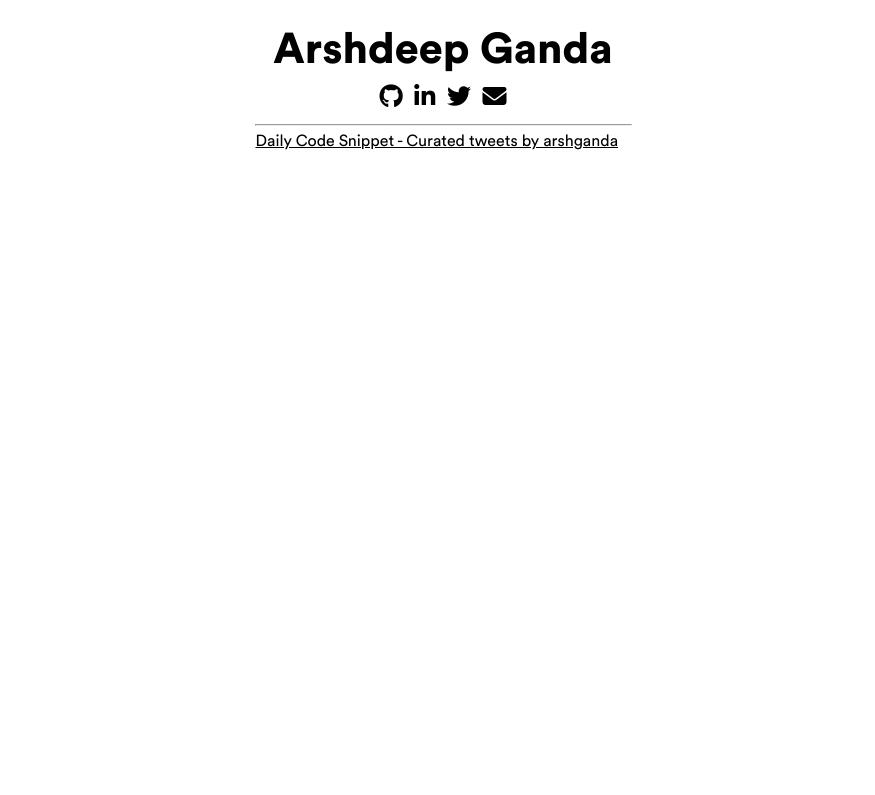
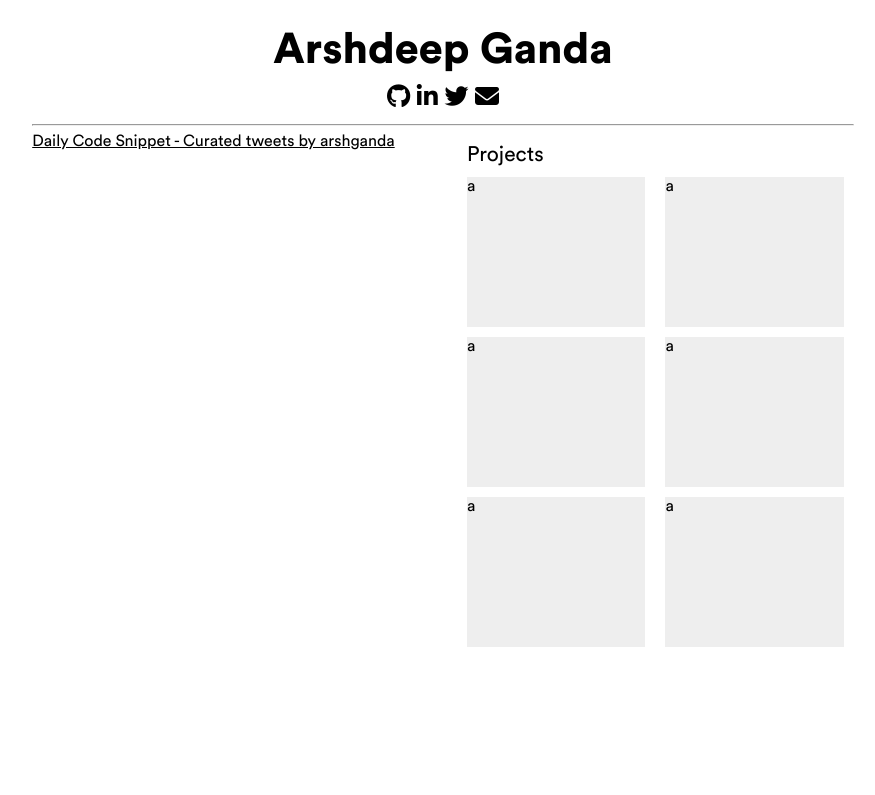
Before and after one commit to arshganda/ganda.dev, a plain HTML site: page index.html in a window 1280 px wide. Shown: the whole page, without its empty margins (197-1072 px from the left). Drawn offline with Linux system fonts and the light colour scheme; no server answers; files whose address does not match are found by name.

Commit message:
CSS is the worst but now there are 2 columns

```diff
--- a/index.html
+++ b/index.html
@@ -13,11 +13,11 @@
 </head>
 
 <body>
-    <main>
     <div class="content">
-            <div class="title">
+        <div class="top-content">
+            <header class="title">
                 <h6>Arshdeep Ganda</h6>
-            </div>
+            </header>
             <div id="spotify-song">
             </div>
             <script src="scripts.js"></script>
@@ -28,14 +28,66 @@
                 <a href="mailto:arshdeeps.ganda@gmail.com" target="_blank"><i class="fas fa-envelope"></i>
                 </a>
             </div>
+        </div>
         <hr>
-            <a class="twitter-timeline" data-width="inherit" data-height="900"
-                href="https://twitter.com/arshganda/timelines/1219874047908929537?ref_src=twsrc%5Etfw">Daily Code
+        <main>
+            <div class="two-cols">
+                <div class="column">
+                    <a class="twitter-timeline" data-width="100%" data-height="100%"
+                        href="https://twitter.com/arshganda/timelines/1219874047908929537?ref_src=twsrc%5Etfw">Daily
+                        Code
                         Snippet - Curated
                         tweets by arshganda</a>
                     <script async src="https://platform.twitter.com/widgets.js" charset="utf-8"></script>
                 </div>
+                <div class="column">
+                    <div class="project-col">
+                        <div class="title">
+                            Projects
+                        </div>
+                        <div class="row">
+                            <div class="project-card-wrapper">
+                                <div class="project-card">
+                                    a
+                                </div>
+                            </div>
+                            <div class="project-card-wrapper">
+                                <div class="project-card">
+                                    a
+                                </div>
+                            </div>
+                        </div>
+                        <div class="row">
+                            <div class="project-card-wrapper">
+                                <div class="project-card">
+                                    a
+                                </div>
+                            </div>
+                            <div class="project-card-wrapper">
+                                <div class="project-card">
+                                    a
+                                </div>
+                            </div>
+                        </div>
+                        <div class="row">
+                            <div class="project-card-wrapper">
+                                <div class="project-card">
+                                    a
+                                </div>
+                            </div>
+                            <div class="project-card-wrapper">
+                                <div class="project-card">
+                                    a
+                                </div>
+                            </div>
+                        </div>
+                    </div>
+                </div>
+            </div>
+
         </main>
+
+    </div>
 </body>
 
 </html>
--- a/styles.css
+++ b/styles.css
@@ -55,8 +55,22 @@
   font-style: italic;
 }
 
+* {
+  box-sizing: border-box;
+}
+
+html {
+    font-family: 'CircularStd';
+}
+
 .title {
     font-size: 64;
+}
+
+.title > h6 {
+    margin-bottom: 8;
+    margin-top: 16;
+
 }
 
 .content {
@@ -64,15 +78,24 @@
     flex-direction: column;
     align-items: center;
     justify-content: center;
-    width: 375;
+    width: 65%;
+    height: 100%;
     margin: auto;
 }
 
-.icon-row {
+.top-content {
+  display: flex;
+  flex-direction: column;
+  height: auto;
+  justify-content: center;
+  align-items: center;
+}
+
+.top-content > .icon-row {
     display: flex;
     flex-direction: row;
-    justify-content: space-evenly;
-    width: 150;
+    justify-content: space-between;
+    width: 33%;
 }
 
 .fab {
@@ -87,18 +110,6 @@ a {
     color: black;
 }
 
-h6 {
-    margin-bottom: 8;
-}
-
-html {
-    font-family: 'CircularStd';
-}
-
-.twitter-timeline {
-  width: inherit;
-}
-
 .spotify {
   margin-top: 0;
   margin-bottom: 8;
@@ -106,9 +117,56 @@ html {
 }
 
 hr {
-  width: inherit;
+  width: 100%;
   margin: 6;
   margin-top: 16;
+}
+
+main {
+  width: 100%;
+  flex-grow: 1;
+}
+
+.two-cols {
+  display: flex;
+  height: 100%;
+}
+
+.column {
+  width: 50%;
+}
+
+.row {
+  display: flex;
+  flex-wrap: wrap;
+  margin-left: -10;
+}
+
+.project-card-wrapper {
+  width: 50%;
+  padding-top: 10;
+  padding-left: 10;
+  padding-right: 10;
+}
+
+.project-card {
+  width: 100%;
+  height: 150px;
+  background-color: #eee;
+  cursor: pointer;
+
+}
+
+.project-col {
+  display: flex;
+  flex-direction: column;
+  padding-left: 24;
+}
+
+.project-col .title {
+  font-size: 21;
+  font-weight: 300;
+  padding-top: 10;
 }
 
 /* MEDIA QUERIES */
@@ -117,3 +175,13 @@ hr {
     margin-top: 16;
   }
 }
+
+@media only screen and (max-width: 420px) {
+  .content {
+    width: 100%;
+  }
+
+  .icon-row {
+    width: 40%;
+  }
+}
```
Lines whose indentation alone changed are shown as unchanged.
